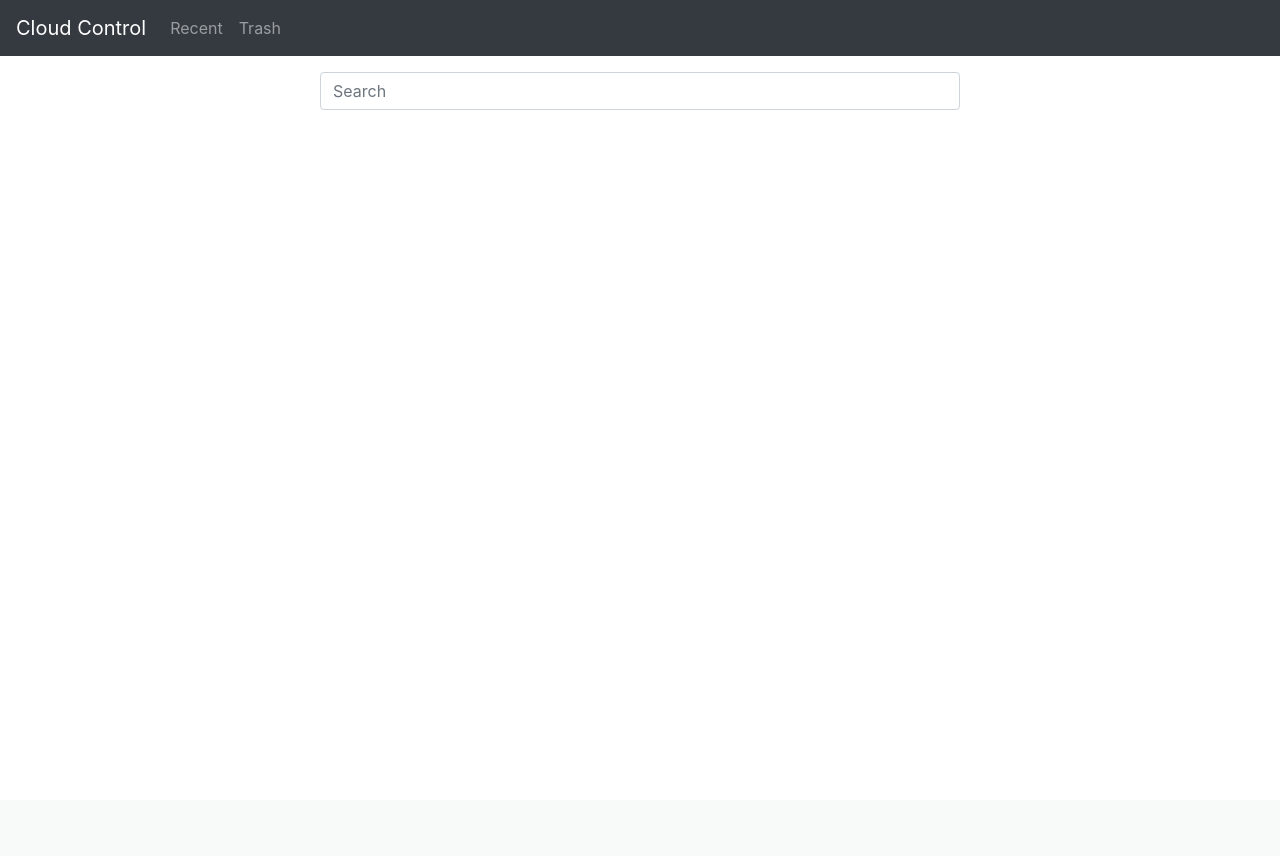
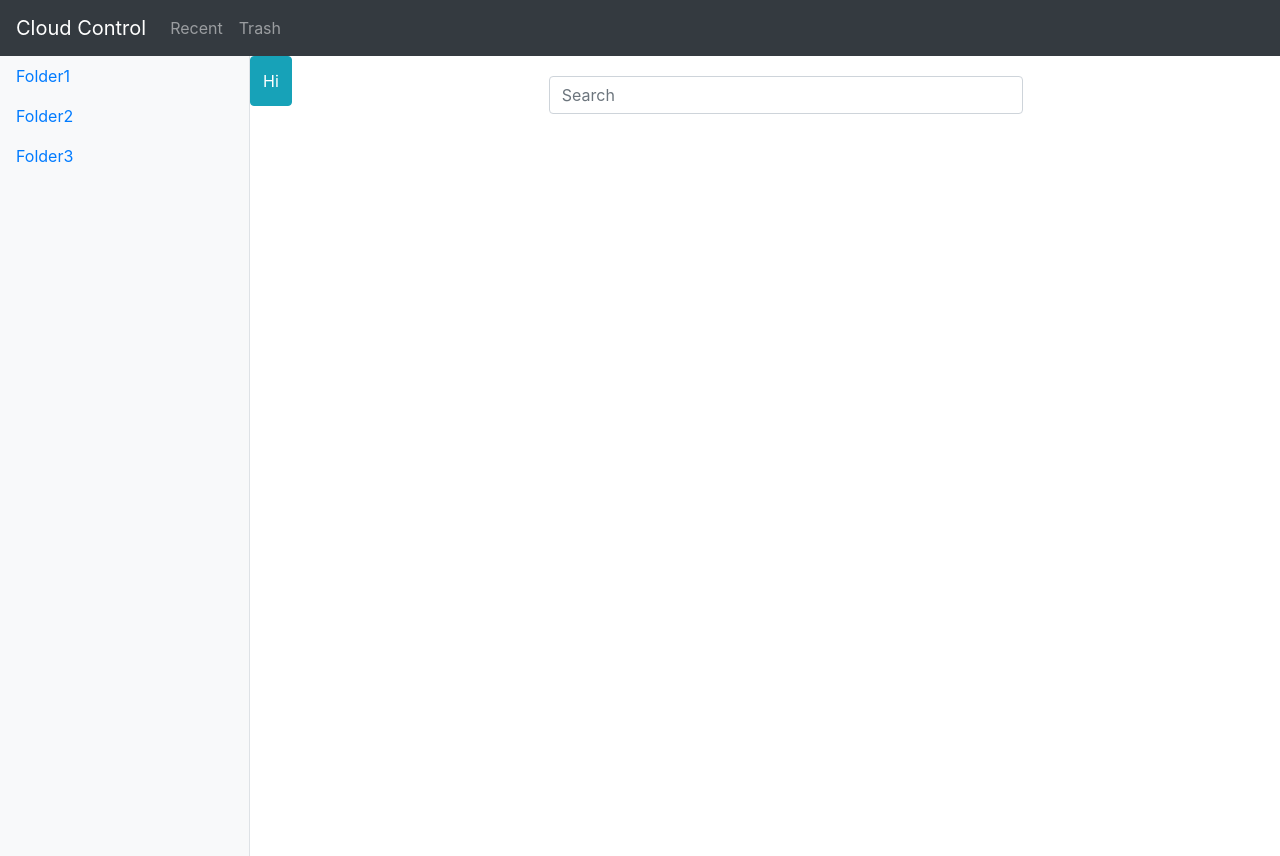
Before and after one commit to davidraskin8/cloud_drive, a Django app: template directory/templates/base_generic.html in a window 1280 px wide. Before the commit the page ends 110 px from the top, so only its background shows below. Run offline with Django 3.2, Linux system fonts and the light colour scheme; the template is opened without the code that fills it, so the values that code supplies are empty; some libraries are stand-ins or nearby versions.

Commit message:
worked on building main page

```diff
--- /dev/null
+++ b/directory/static/style.css
@@ -0,0 +1,33 @@
+.sidebar-toggler {
+    max-width: 100px;
+    min-width : 100px;
+    min-height: 50px;
+    max-height: 50px;
+    margin : 20px;
+}
+
+.wrapper {
+    display : flex;
+    align-items : stretch;
+    height : 100%;
+}
+
+#sidebar {
+    width:250px;
+    min-height: 100vh;
+}
+
+.main-content {
+    flex : 1;
+}
+
+button {
+    flex: 0;
+    max-height: 50px;
+}
+
+.search-bar-container {
+    display: flex;
+    justify-content: center;
+    margin: 20px;
+}
--- a/directory/templates/base_generic.html
+++ b/directory/templates/base_generic.html
@@ -1,16 +1,20 @@
 <!DOCTYPE html>
-<html lang="en">
+<html lang="en" style="height:100%">
     <head>
         <title>Cloud Drive</title>
         <meta charset="utf-8">
-        <meta name="viewport" content="width=device-width, initial-scale=1, shrink-to-fit=no">
+        <meta name="viewport" content="width=device-width, height=device-height, initial-scale=1, shrink-to-fit=no">
 
         <link rel="stylesheet" href="https://maxcdn.bootstrapcdn.com/bootstrap/4.0.0/css/bootstrap.min.css" integrity="sha384-Gn5384xqQ1aoWXA+058RXPxPg6fy4IWvTNh0E263XmFcJlSAwiGgFAW/dAiS6JXm" crossorigin="anonymous">
         <script src="https://code.jquery.com/jquery-3.2.1.slim.min.js" integrity="sha384-KJ3o2DKtIkvYIK3UENzmM7KCkRr/rE9/Qpg6aAZGJwFDMVNA/GpGFF93hXpG5KkN" crossorigin="anonymous"></script>
         <script src="https://cdnjs.cloudflare.com/ajax/libs/popper.js/1.12.9/umd/popper.min.js" integrity="sha384-ApNbgh9B+Y1QKtv3Rn7W3mgPxhU9K/ScQsAP7hUibX39j7fakFPskvXusvfa0b4Q" crossorigin="anonymous"></script>
         <script src="https://maxcdn.bootstrapcdn.com/bootstrap/4.0.0/js/bootstrap.min.js" integrity="sha384-JZR6Spejh4U02d8jOt6vLEHfe/JQGiRRSQQxSfFWpi1MquVdAyjUar5+76PVCmYl" crossorigin="anonymous"></script>
+
+        {% load static %}
+
+        <link rel="stylesheet" type="text/css" href="{% static 'style.css' %}">
     </head>
-    <body>
+    <body style="height: 100%">
         <nav class="navbar navbar-expand-lg navbar-dark bg-dark">
             <a class="navbar-brand" href="#">Cloud Control</a>
             <button class="navbar-toggler" type="button" data-toggle="collapse" data-target="#navbarNav" aria-controls="navbarNav" aria-expanded="false" aria-label="Toggle navigation">
@@ -23,9 +27,28 @@
                 </div>
             </div>
         </nav>
-        <!-- Specific -->
-        <div class="input-group m-3 w-50 mx-auto">
-            <input type="text" class="form-control" placeholder="Search" aria-label="Search" aria-describedby="basic-addon1">
+
+        <!-- Below Navbar -->
+        <div class="wrapper">
+            <!-- Side Bar -->
+            <div id="sidebar" class="collapse show">
+                <div class="bg-light border-right h-100">
+                    <a class="nav-link" href="#">Folder1</a>
+                    <a class="nav-link" href="#">Folder2</a>
+                    <a class="nav-link" href="#">Folder3</a>
+                </div>
+            </div>
+
+            <button id="sidebarCollapse" class="btn btn-info" type="button" data-toggle="collapse" data-target="#sidebar">Hi</button>
+
+            <!-- Main Content-->
+            <div class="main-content">
+                <div class="search-bar-container">
+                    <div class="input-group w-50">
+                        <input type="text" class="form-control" placeholder="Search" aria-label="Search" aria-describedby="basic-addon1">
+                    </div>
+                </div>
+            </div>
         </div>
     </body>
 </html>
```
